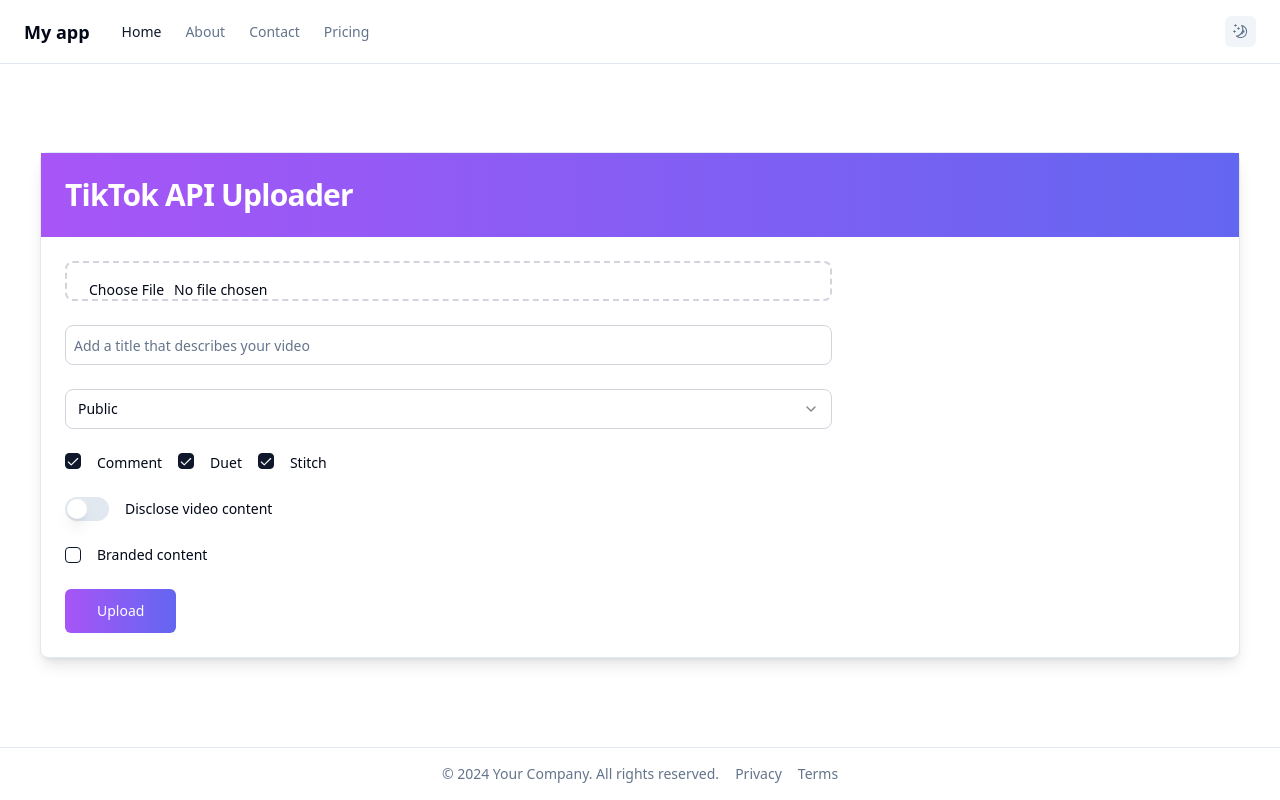
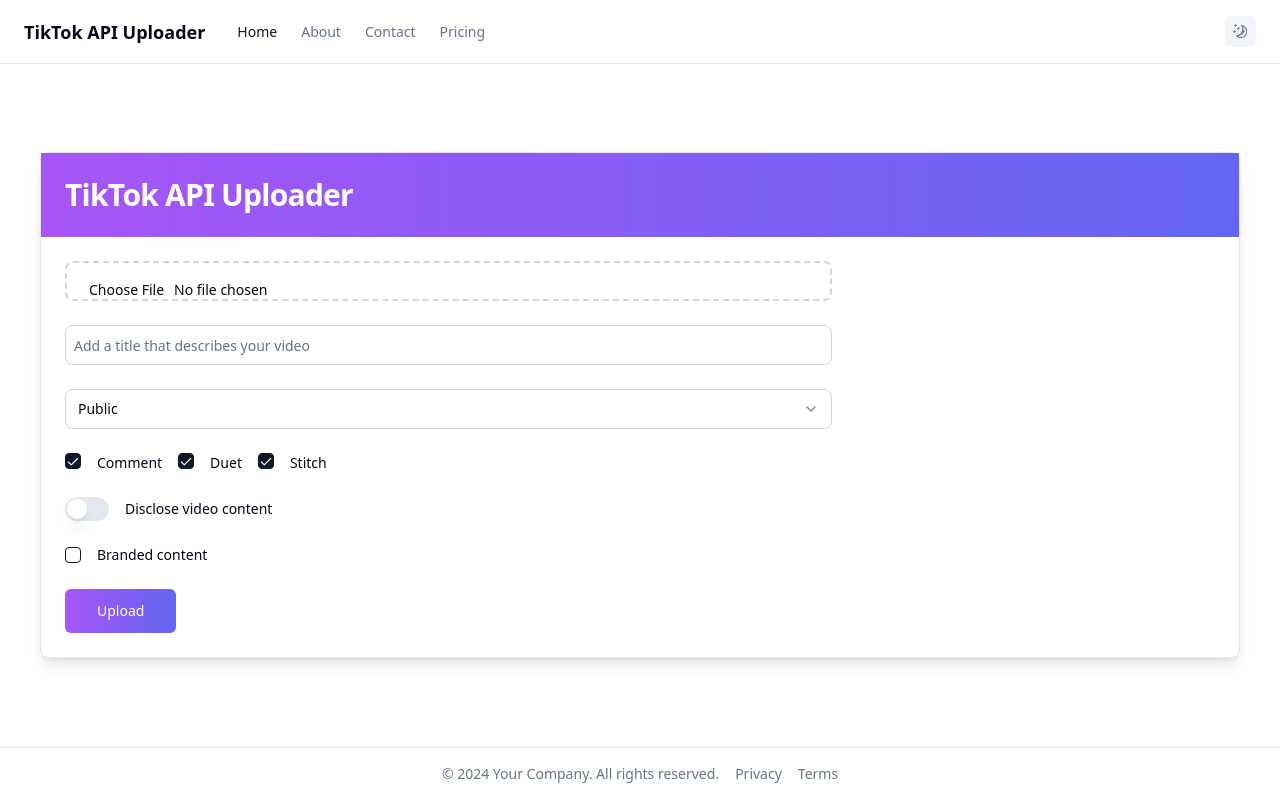
Before and after one commit to altanlabs/pova-2, a React (Vite) app: page / in a window 1280 px wide. Built offline with nearby package versions, Linux system fonts and the light colour scheme; what @radix-ui/themes would draw is missing.

Commit message:
Update app header title to 'TikTok API Uploader'.

```diff
--- a/src/App.tsx
+++ b/src/App.tsx
@@ -19,7 +19,7 @@
 import DashboardPage from "./pages/dashboard/DashboardPage";
 import { useTheme } from "./theme/use-theme";
 
-const appName = "My app";
+const appName = "TikTok API Uploader";
 
 // Define sidebar configuration
 const dashboardSidebar = {
```
